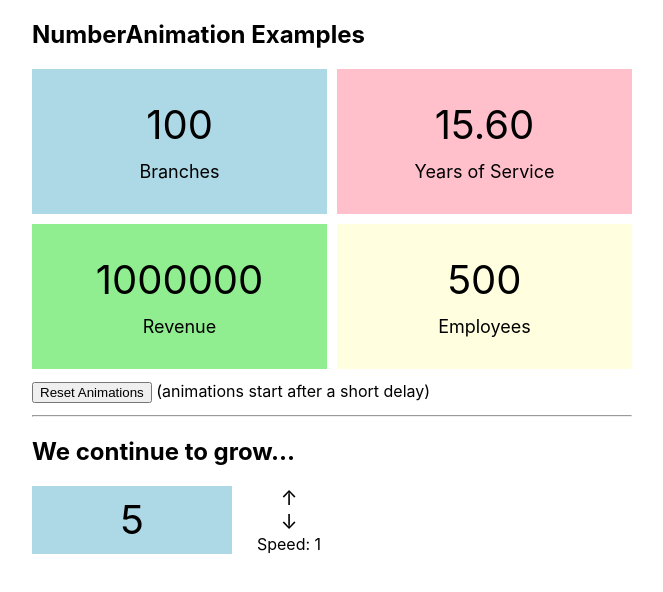
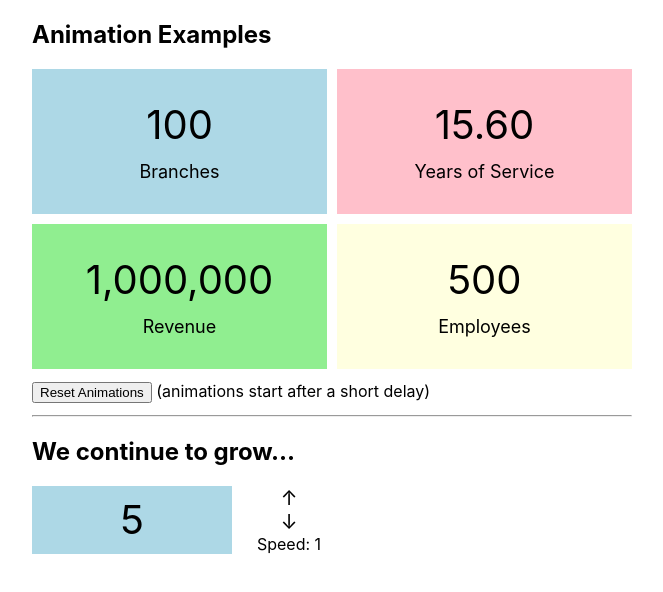
Before and after one commit to vajra-studios/number-animation, a React (Create React App) app: page / in a window 1280 px wide. Shown: the top 592 px of the page, without its empty margins (308-971 px from the left). Built offline with nearby package versions, Linux system fonts and the light colour scheme.

Commit message:
Add comma formatting

```diff
--- a/src/App.tsx
+++ b/src/App.tsx
@@ -1,4 +1,4 @@
-import React, { useEffect, useState } from "react";
+import React from "react";
 import type * as CSS from "csstype";
 import ExamplesGrid from "./ExamplesGrid";
 import SpeedExample from "./SpeedExample";
@@ -11,8 +11,6 @@ const pageStyles: CSS.Properties = {
 };
 
 const App = () => {
-  const [speed, setSpeed] = useState(1);
-
   return (
     <div style={pageStyles}>
       <ExamplesGrid />
--- a/src/ExamplesGrid.tsx
+++ b/src/ExamplesGrid.tsx
@@ -82,6 +82,7 @@ const cellProps = [
       time: 10,
       randomize: false,
       decimalPlaces: 2,
+      formatNumber: true,
     },
     subtitle: "Years of Service",
   },
@@ -92,6 +93,7 @@ const cellProps = [
       time: 2,
       randomize: true,
       decimalPlaces: 0,
+      formatNumber: true,
     },
     subtitle: "Revenue",
   },
@@ -144,7 +146,7 @@ const ExamplesGrid = () => {
 
   return (
     <React.Fragment>
-      <h2>NumberAnimation Examples</h2>
+      <h2>Animation Examples</h2>
       <div style={gridStyles}>
         {cellProps.map(
           (props, index) =>
--- a/src/NumberAnimation.tsx
+++ b/src/NumberAnimation.tsx
@@ -1,4 +1,13 @@
 import React, { useState, useEffect } from "react";
+
+// Function to format a number with commas.
+const addCommas = (num: string): string => {
+  // Use a regular expression to match groups of three digits in the number.
+
+  // Add commas to the number by replacing groups of three digits with the
+  // matched group of digits separated by commas.
+  return num.toString().replace(/\B(?=(\d{3})+(?!\d))/g, ",");
+};
 
 const stepsPerSecond = 10;
 function calculateStep(start: number, end: number, time: number): number {
@@ -31,10 +40,6 @@ function toFixed(n: number, decimalPlaces: number): string {
   return Number(n).toFixed(decimalPlaces);
 }
 
-// function numValues(start: number, end: number, step: number): number {
-//   return Math.floor((end - start) / step);
-// }
-
 /* React component that animates a number from a start value to an end value
 over a given duration. The number can be randomized for a more organic feel and
 the number of decimal places can be specified. */
@@ -46,6 +51,7 @@ export default function NumberAnimation(props: {
   randomize?: boolean;
   decimalPlaces?: number;
   onReset?: boolean; // prop to receive callback
+  formatNumber?: boolean;
 }) {
   const {
     start,
@@ -55,6 +61,7 @@ export default function NumberAnimation(props: {
     randomize = false,
     decimalPlaces = 0,
     onReset, // receive callback from App component
+    formatNumber = false,
   } = props;
   const [current, setCurrent] = useState(start.toString());
 
@@ -103,5 +110,10 @@ export default function NumberAnimation(props: {
   } else {
     printNum = toFixed(parsedNum, decimalPlaces);
   }
+  // format the number with commas if the formatNumber prop is true
+  if (formatNumber) {
+    printNum = addCommas(printNum);
+  }
+
   return <div>{printNum}</div>;
 }
```
